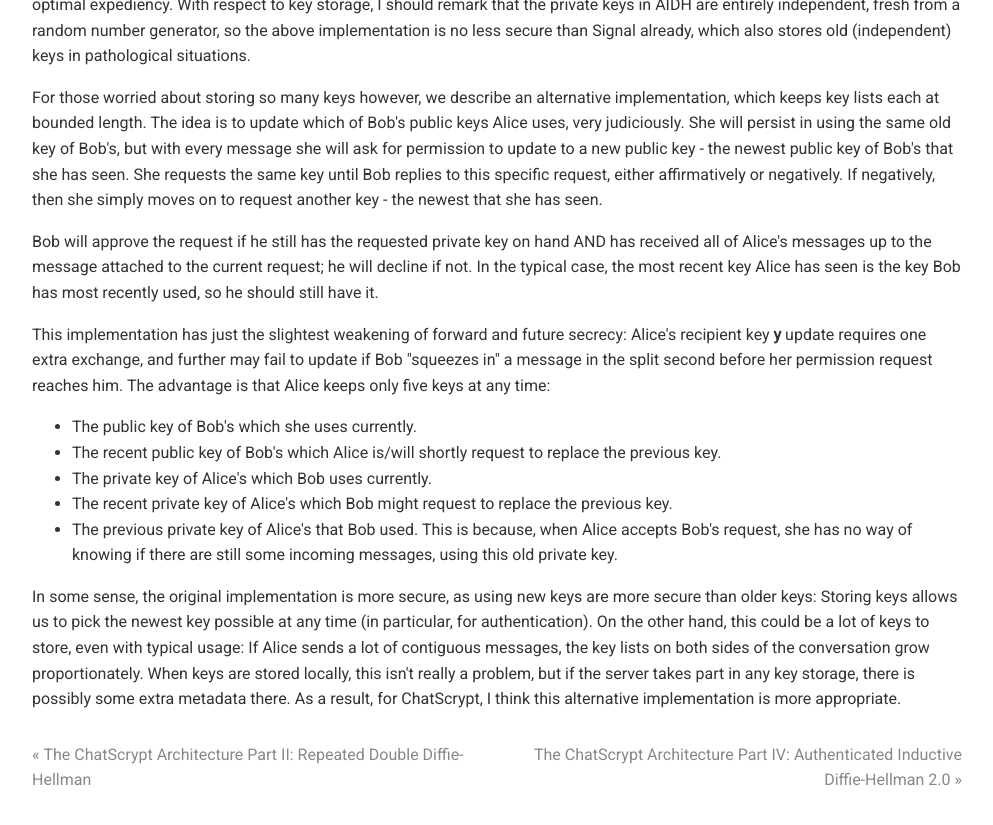
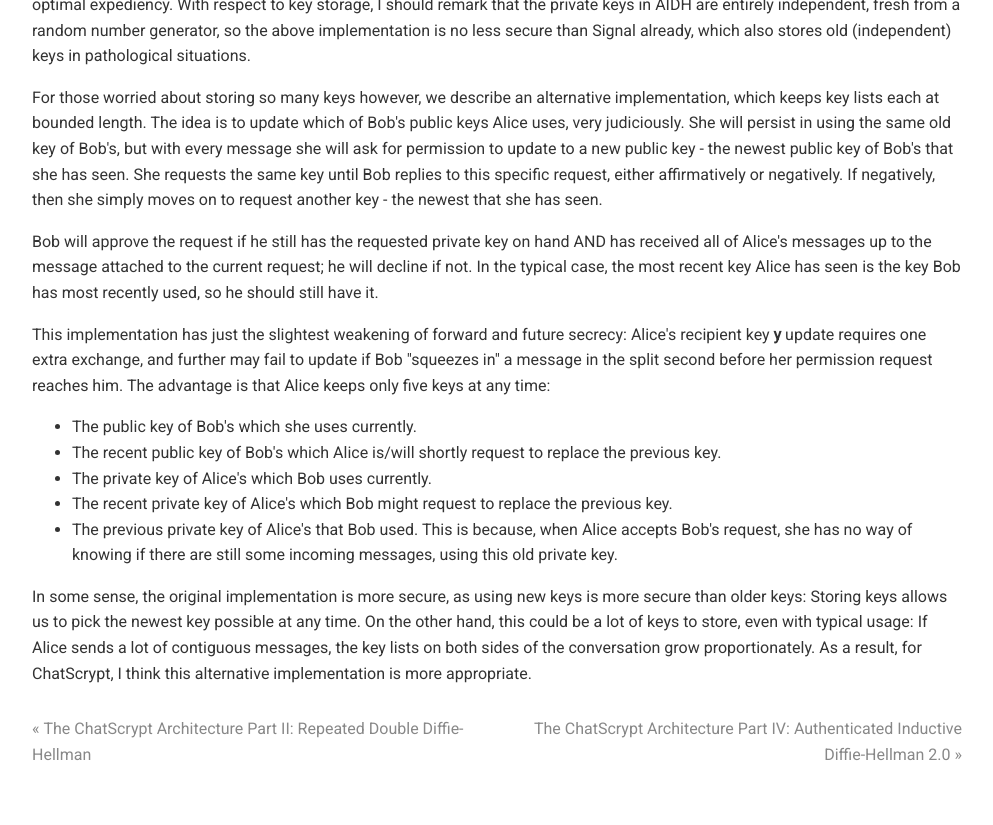
Before and after one commit to chatscrypt/chatscrypt.github.io, a Jekyll site: the page built from _posts/2020-01-23-the-chatscrypt-architecture-part-iii-authenticated-inductive-diffie-hellman.html, in a window 1280 px wide and 900 px high, scrolled down 2703 px. Shown: the top 825 px of the window, without its empty margins (143-1136 px from the left). Built offline with Jekyll 4.4.1, drawn with Linux system fonts in a browser that asks for light colours; comment, search, counter and statistics services are not loaded.

Commit message:
Update 2020-01-23-the-chatscrypt-architecture-part-iii-authenticated-inductive-diffie-hellman.html

```diff
--- a/_posts/2020-01-23-the-chatscrypt-architecture-part-iii-authenticated-inductive-diffie-hellman.html
+++ b/_posts/2020-01-23-the-chatscrypt-architecture-part-iii-authenticated-inductive-diffie-hellman.html
@@ -103,4 +103,4 @@ The reason we maintain lists of keys as opposed to single keys is to handle dela
 <li>The previous private key of Alice's that Bob used. This is because, when Alice accepts Bob's request, she has no way of knowing if there are still some incoming messages, using this old private key.
 </ul>
 
-In some sense, the original implementation is more secure, as using new keys are more secure than older keys: Storing keys allows us to pick the newest key possible at any time (in particular, for authentication). On the other hand, this could be a lot of keys to store, even with typical usage: If Alice sends a lot of contiguous messages, the key lists on both sides of the conversation grow proportionately. When keys are stored locally, this isn't really a problem, but if the server takes part in any key storage, there is possibly some extra metadata there. As a result, for ChatScrypt, I think this alternative implementation is more appropriate.
+In some sense, the original implementation is more secure, as using new keys is more secure than older keys: Storing keys allows us to pick the newest key possible at any time. On the other hand, this could be a lot of keys to store, even with typical usage: If Alice sends a lot of contiguous messages, the key lists on both sides of the conversation grow proportionately. As a result, for ChatScrypt, I think this alternative implementation is more appropriate.
```
